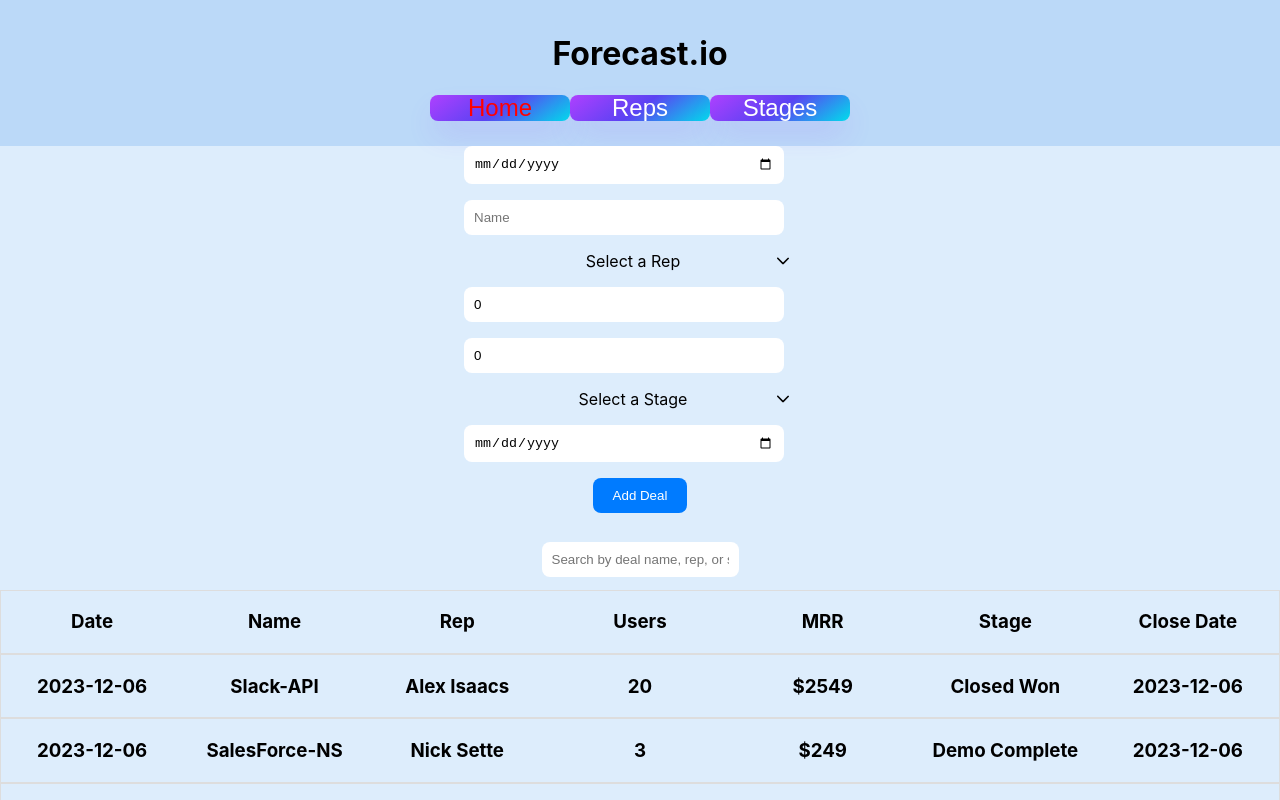
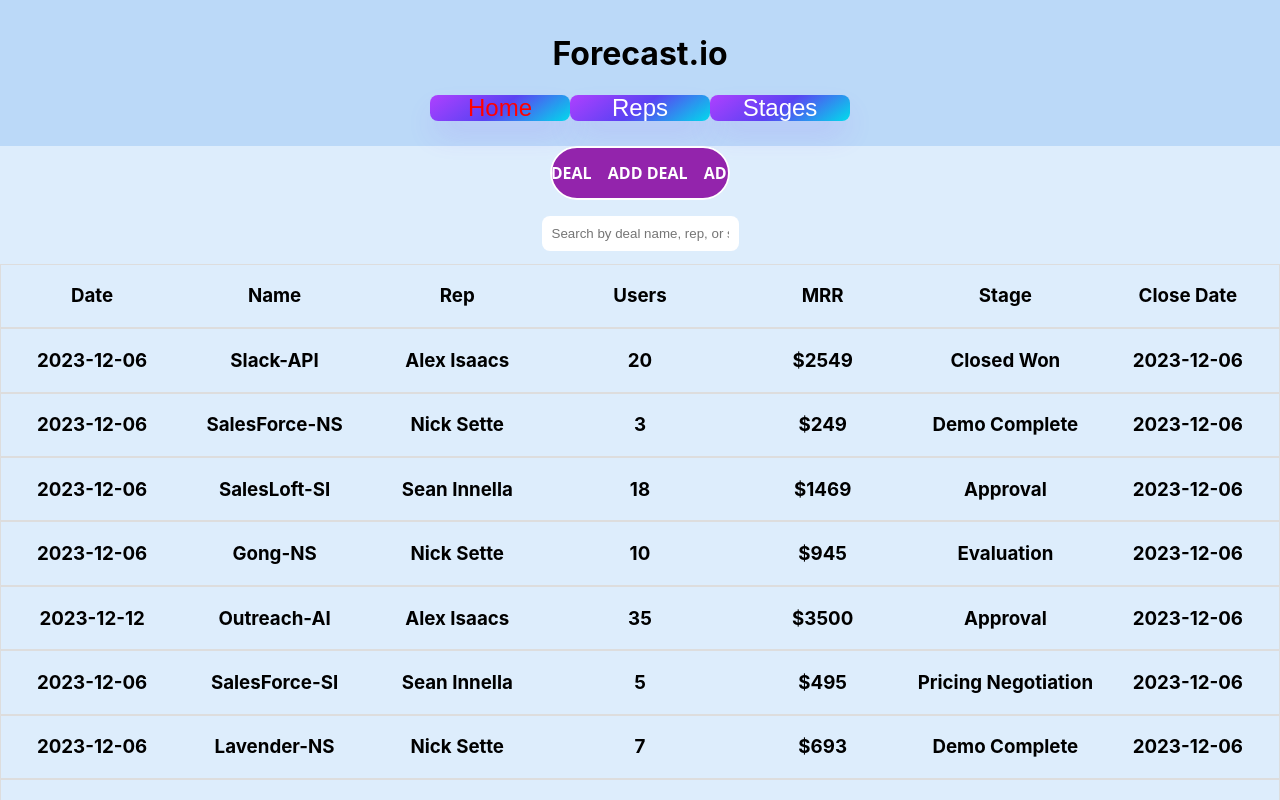
Before and after one commit to Alexisaacs18/salesForcasting, a React (Create React App) app in the folder sales-forcasting/: page / in a window 1280 px wide. Shown: the top 800 px of the page. Built offline with nearby package versions, Linux system fonts and the light colour scheme; data requests are answered from the project's data file.

Commit message:
new buttons

```diff
--- a/sales-forcasting/db.json
+++ b/sales-forcasting/db.json
@@ -103,6 +103,16 @@
       "stage_id": 1,
       "close": "2023-12-14",
       "id": 10
+    },
+    {
+      "last_update": "2023-12-05",
+      "name": "Button-AI",
+      "rep": "Nick Sette",
+      "users": 15,
+      "monthly_recurring_revenue": 4600,
+      "stage_id": 1,
+      "close": "2023-12-05",
+      "id": 11
     }
   ],
   "reps": [
--- a/sales-forcasting/package.json
+++ b/sales-forcasting/package.json
@@ -8,6 +8,7 @@
     "@testing-library/user-event": "^13.5.0",
     "primereact": "^10.2.1",
     "react": "^18.2.0",
+    "react-collapsible": "^2.10.0",
     "react-dom": "^18.2.0",
     "react-router-dom": "^6.20.1",
     "react-scripts": "5.0.1",
--- a/sales-forcasting/src/Components/Deal.js
+++ b/sales-forcasting/src/Components/Deal.js
@@ -77,8 +77,11 @@
     }
 
     return (
-        <div>
+        <div className='Pipeline'>
+
+            <div className="NewDealForm">
                 <h2>{deal.name}</h2>
+
                 <form onSubmit={handleSubmit} className='form'>
                     <label htmlFor="last_update">Last Update:</label>
                     <input onChange={handleChange} value={form.last_update} type="date" name="last_update" defaultValue={form.last_update} />
@@ -106,6 +109,8 @@
                     <button type="submit">Update Deal</button>
                 </form>
             </div>
+        </div>
+
     );
 }
 
--- a/sales-forcasting/src/Components/NewDealForm.js
+++ b/sales-forcasting/src/Components/NewDealForm.js
@@ -1,6 +1,8 @@
 import React from 'react';
 import { useState, useEffect } from 'react';
 import { Dropdown } from 'primereact/dropdown';
+import Collapsible from 'react-collapsible';
+
 import '../index.css';
 
 
@@ -80,14 +82,24 @@
     // <Dropdown value={selectedCity} onChange={(e) => setSelectedCity(e.value)} options={cities} optionLabel="name"
     // placeholder="Select a City" className="w-full md:w-14rem" />
 
+    const [newDealButton, setnewDealButton] = useState(false)
+
+    function newDealButtonHanlder(e) {
+        setnewDealButton((prev) => !prev)
+        //reset animation
+    }
+
     return (
         <div className="NewDealForm">
+            <Collapsible trigger={<button className="btn-23" onClick={newDealButtonHanlder}>
+                <span class="marquee" aria-hidden>Add Deal</span></button>}>
+
                 <form onSubmit={handleSubmit} className='form'>
                     <input onChange={handleChange} value={form.last_update} type="date" name="last_update" placeholder="Last Update" />
                     <input onChange={handleChange} value={form.name} type="text" name="name" placeholder="Name" />
 
                     <Dropdown value={form.rep} name="rep" onChange={handleChange} options={rep} optionLabel="name"
-                    placeholder="Select a Rep" className="w-full md:w-14rem" />
+                        placeholder="Select a Rep" className="custom-dropdown" />
 
                     <input onChange={handleChange} value={form.users} type="number" name="users" placeholder="Users" step="1" />
                     <input onChange={handleChange} value={form.monthly_recurring_revenue} type="number" name="monthly_recurring_revenue" placeholder="MRR" step="1" />
@@ -96,8 +108,10 @@
                         placeholder="Select a Stage" className="w-full md:w-14rem" />
 
                     <input onChange={handleChange} value={form.close} type="date" name="close" placeholder="Close Date" />
-                <button type="submit">Add Deal</button>
+                    <button class="formButton" type="submit">Submit Deal</button>
                 </form>
+            </Collapsible>
+
         </div>
     );
 }
--- a/sales-forcasting/src/index.css
+++ b/sales-forcasting/src/index.css
@@ -181,7 +181,7 @@
   border-radius: 8px;
 }
 
-.form button {
+.form .formButton {
   padding: 10px 20px;
   background-color: #007bff;
   color: #fff;
@@ -196,17 +196,156 @@
   display: flex;
   flex-direction: column;
   align-items: center;
-  width: 300px; /* Adjust the width as needed */
-  margin: 0 auto; /* Center the form horizontally */
+  width: 300px;
+  /* Adjust the width as needed */
+  margin: 0 auto;
+  /* Center the form horizontally */
 }
 
 .NewDealForm input,
 .NewDealForm button,
 .NewDealForm .w-full {
-  width: 100%; /* Make all form elements full width */
-  margin-bottom: 1rem; /* Add margin between elements */
+  width: 100%;
+  /* Make all form elements full width */
+  margin-bottom: 1rem;
+  /* Add margin between elements */
 }
 
 .NewDealForm button {
-  width: auto; /* Allow the button to take its natural width */
+  width: auto;
+  /* Allow the button to take its natural width */
 }
+
+.NewDealForm form {
+  display: flex;
+  flex-direction: column;
+  align-items: center;
+  width: 300px;
+  /* Adjust the width as needed */
+  margin: 0 auto;
+  /* Center the form horizontally */
+}
+
+.NewDealForm input,
+.NewDealForm button,
+.NewDealForm .w-full {
+  width: 100%;
+  /* Make all form elements full width */
+  margin-bottom: 1rem;
+  /* Add margin between elements */
+}
+
+.NewDealForm button {
+  width: auto;
+  /* Allow the button to take its natural width */
+}
+
+
+
+.btn-23,
+.btn-23 *,
+.btn-23 :after,
+.btn-23 :before,
+.btn-23:after,
+.btn-23:before {
+  border: 0 solid;
+  box-sizing: border-box;
+}
+
+.btn-23 {
+  -webkit-tap-highlight-color: transparent;
+  -webkit-appearance: button;
+  background-color: #9324ac;
+  background-image: none;
+  color: #fff;
+  cursor: pointer;
+  font-family: ui-sans-serif, system-ui, -apple-system, BlinkMacSystemFont,
+    Segoe UI, Roboto, Helvetica Neue, Arial, Noto Sans, sans-serif,
+    Apple Color Emoji, Segoe UI Emoji, Segoe UI Symbol, Noto Color Emoji;
+  font-size: 100%;
+  font-weight: 900;
+  line-height: 1.5;
+  margin: 0;
+  -webkit-mask-image: -webkit-radial-gradient(#000, #fff);
+  padding: 0;
+  text-transform: uppercase;
+}
+
+.btn-23:disabled {
+  cursor: default;
+}
+
+.btn-23:-moz-focusring {
+  outline: auto;
+}
+
+.btn-23 svg {
+  display: block;
+  vertical-align: middle;
+}
+
+.btn-23 [hidden] {
+  display: none;
+}
+
+.btn-23 {
+  border-radius: 99rem;
+  border-width: 2px;
+  overflow: hidden;
+  padding: 0.8rem 3rem;
+  position: relative;
+}
+
+.btn-23 span {
+  display: grid;
+  inset: 0;
+  place-items: center;
+  position: absolute;
+  transition: opacity 0.2s ease;
+}
+
+.btn-23 .marquee {
+  --spacing: 6em;
+  --start: 0em;
+  --end: 4em;
+  -webkit-animation: marquee 5s linear infinite;
+  animation: marquee 5s linear infinite;
+  -webkit-animation-play-state: paused;
+  animation-play-state: paused;
+  opacity: 0;
+  position: relative;
+  text-shadow: #fff var(--spacing) 0, #fff calc(var(--spacing) * -1) 0,
+    #fff calc(var(--spacing) * -2) 0;
+}
+
+.btn-23 .marquee {
+  -webkit-animation-play-state: running;
+  animation-play-state: running;
+  opacity: 1;
+}
+
+.btn-23 .text {
+  opacity: 0;
+}
+
+@-webkit-keyframes marquee {
+  0% {
+    transform: translateX(var(--start));
+  }
+
+  to {
+    transform: translateX(var(--end));
+  }
+}
+
+@keyframes marquee {
+  0% {
+    transform: translateX(var(--start));
+  }
+
+  to {
+    transform: translateX(var(--end));
+  }
+}
+
+.p-dropdown-items {}
```
Also changed, not shown: 1 other file (tests, documents, lock files or other folders). Lines whose indentation alone changed are shown as unchanged.
